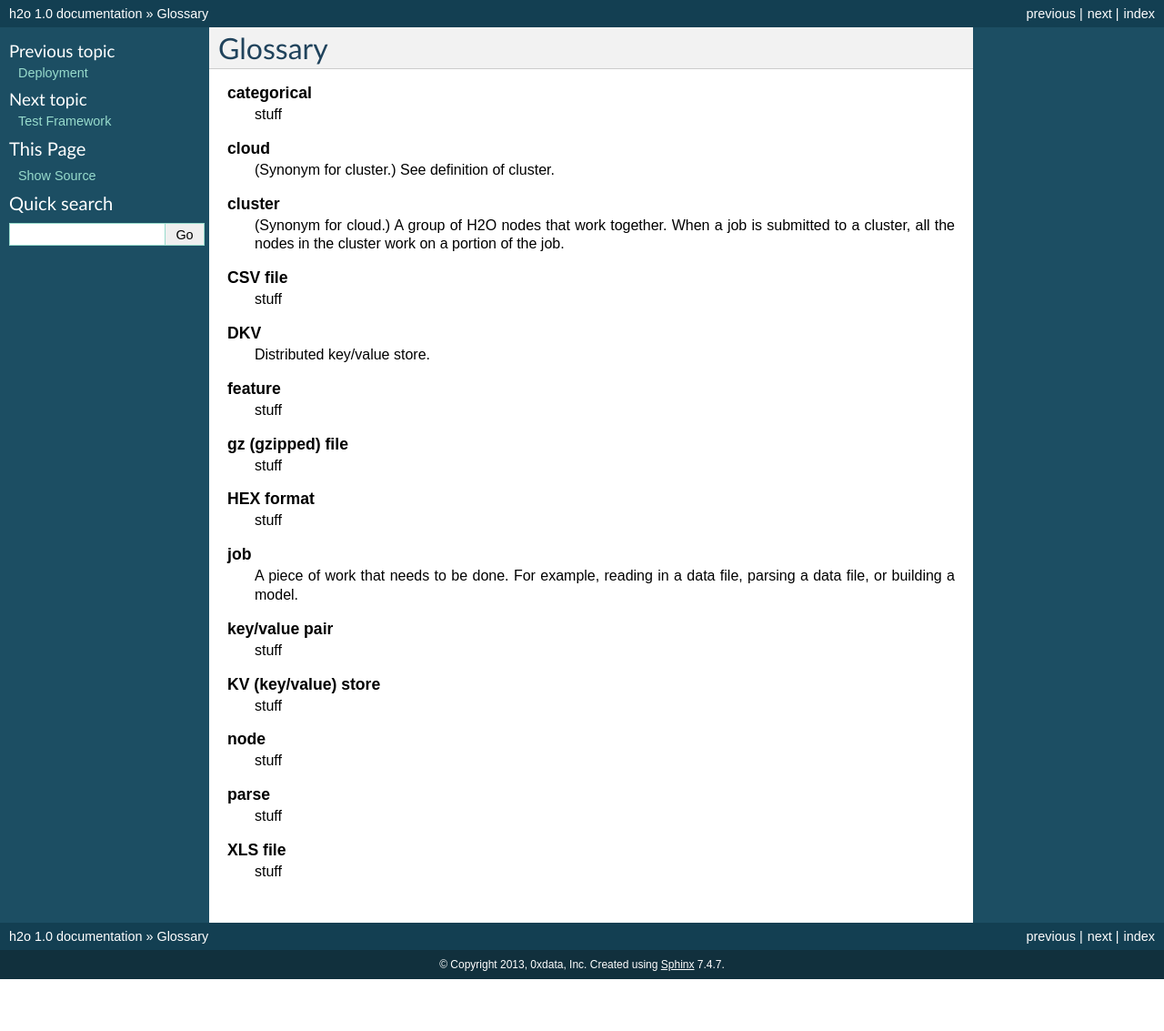
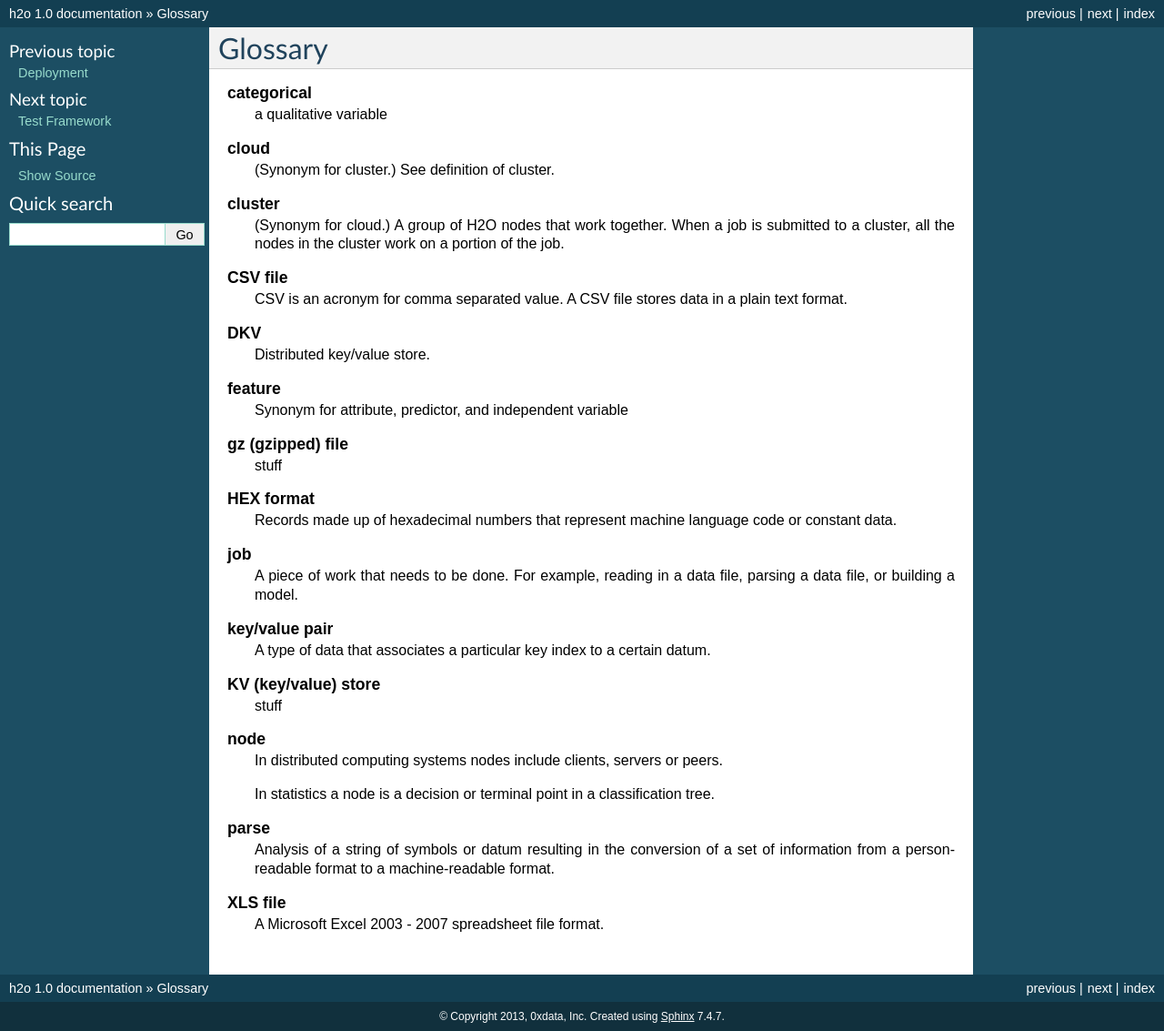
Before and after one commit to devinshields/h2odocs, a Sphinx documentation site: the page built from source/glossary.rst, in a window 1280 px wide. Shown: the whole page at 91% size. Built offline with Sphinx 7.4.7, drawn with Linux system fonts in a browser that asks for light colours; formulas are drawn with MathJax 3; before the commit the page ends 1076 px from its top, so only the background shows below that.

Commit message:
added basic definitons to h2o docs

```diff
--- a/source/glossary.rst
+++ b/source/glossary.rst
@@ -7,7 +7,7 @@ Glossary
 
    categorical
 
-        stuff
+        a qualitative variable
 
    cloud
 
@@ -21,7 +21,7 @@ Glossary
 
    CSV file
 
-       stuff
+       CSV is an acronym for comma separated value. A CSV file stores data in a plain text   	format.
 
    DKV
 
@@ -29,7 +29,7 @@ Glossary
 
    feature
 
-        stuff
+        Synonym for attribute, predictor, and independent variable
 
    gz (gzipped) file
 
@@ -37,7 +37,7 @@ Glossary
 
    HEX format
 
-        stuff
+        Records made up of hexadecimal numbers that represent machine language code or 	constant data.
 
    job
 
@@ -46,7 +46,7 @@ Glossary
 
    key/value pair
 
-        stuff
+        A type of data that associates a particular key index to a certain datum.
 
    KV (key/value) store
 
@@ -54,12 +54,14 @@ Glossary
 
    node
 
-        stuff
+        In distributed computing systems nodes include clients, servers or peers.
+
+	In statistics a node is a decision or terminal point in a classification tree.
 
    parse
 
-        stuff
+        Analysis of a string of symbols or datum resulting in the conversion of a set of 	information from a person-readable format to a machine-readable format.
 
    XLS file
 
-        stuff
+        A Microsoft Excel 2003 - 2007 spreadsheet file format.
```
